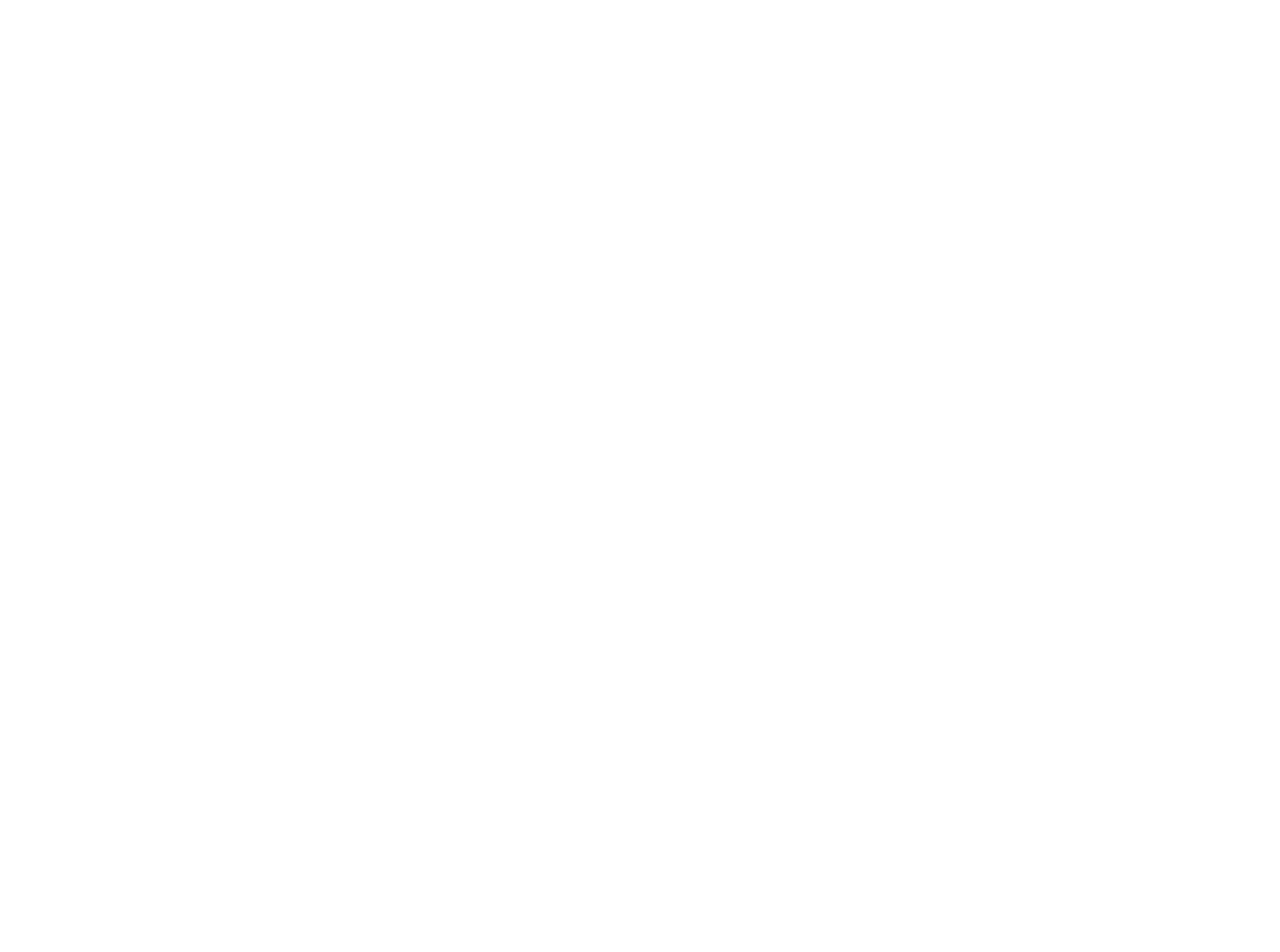
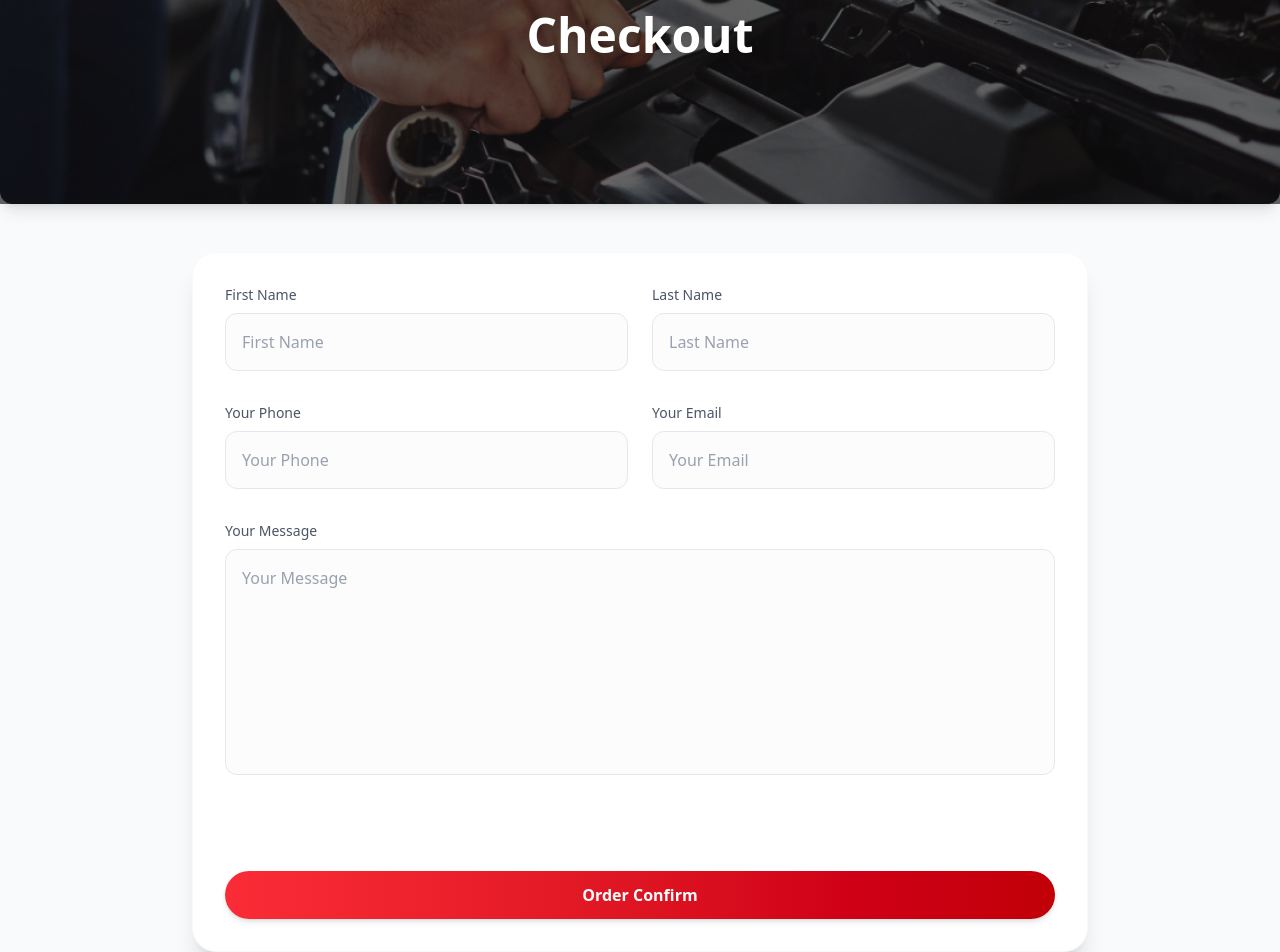
Before and after one commit to MirazZim/FixMyRide, a Next.js app: page /checkout/1 in a window 1280 px wide. Shown: the part 237-1189 px from the top of the page. Before the commit the page ends 800 px from the top, so only its background shows below. Built offline with nearby package versions, Linux system fonts and the light colour scheme; no server answers; the database is empty.

Commit message:
Created Designed CheckOut page

```diff
--- a/src/app/checkout/[id]/page.jsx
+++ b/src/app/checkout/[id]/page.jsx
@@ -1,12 +1,99 @@
-
+import Image from "next/image";
 
 export default async function CheckoutPage({ params }) {
     const p = await params;
     const res = await fetch(`http://localhost:3000/api/service/${p.id}`);
     const data = await res.json();
-  return (
-    <div>
-      {JSON.stringify(data)}
-    </div>
-  )
+
+    return (
+        <div className="bg-gray-50 min-h-screen">
+            {/* Banner Section */}
+            <section className="flex justify-center">
+                <figure className="mt-2 relative">
+                    <Image
+                        src={"/assets/images/checkout/checkout.png"}
+                        alt="banner"
+                        width={1350}
+                        height={200}
+                        className="rounded-xl shadow-lg"
+                    />
+                    <div className="absolute w-full h-full top-0 bg-black/60 flex justify-center items-center">
+                        <h1 className="text-5xl font-extrabold text-white drop-shadow-md">Checkout</h1>
+                    </div>
+                </figure>
+            </section>
+
+            {/* Form Section */}
+            <section className="flex justify-center mt-12">
+                <div className="bg-white p-8 rounded-3xl shadow-xl w-full max-w-4xl lg:w-[1140px] lg:h-[700px] border border-gray-100/50 backdrop-blur-sm">
+                    <form className="h-full flex flex-col justify-between">
+                        <div>
+                            <div className="flex gap-6 mb-8">
+                                <div className="flex-1">
+                                    <label className="block text-gray-600 text-sm font-medium mb-2">First Name</label>
+                                    <input
+                                        type="text"
+                                        placeholder="First Name"
+                                        className="w-full p-4 bg-gray-50/50 border border-gray-200 rounded-xl text-gray-800 placeholder-gray-400 focus:outline-none focus:ring-2 focus:ring-blue-400 focus:bg-white transition-all duration-300"
+                                        required
+                                    />
+                                </div>
+                                <div className="flex-1">
+                                    <label className="block text-gray-600 text-sm font-medium mb-2">Last Name</label>
+                                    <input
+                                        type="text"
+                                        placeholder="Last Name"
+                                        className="w-full p-4 bg-gray-50/50 border border-gray-200 rounded-xl text-gray-800 placeholder-gray-400 focus:outline-none focus:ring-2 focus:ring-blue-400 focus:bg-white transition-all duration-300"
+                                        required
+                                    />
+                                </div>
+                            </div>
+                            <div className="flex gap-6 mb-8">
+                                <div className="flex-1">
+                                    <label className="block text-gray-600 text-sm font-medium mb-2">Your Phone</label>
+                                    <input
+                                        type="tel"
+                                        placeholder="Your Phone"
+                                        className="w-full p-4 bg-gray-50/50 border border-gray-200 rounded-xl text-gray-800 placeholder-gray-400 focus:outline-none focus:ring-2 focus:ring-blue-400 focus:bg-white transition-all duration-300"
+                                        required
+                                    />
+                                </div>
+                                <div className="flex-1">
+                                    <label className="block text-gray-600 text-sm font-medium mb-2">Your Email</label>
+                                    <input
+                                        type="email"
+                                        placeholder="Your Email"
+                                        className="w-full p-4 bg-gray-50/50 border border-gray-200 rounded-xl text-gray-800 placeholder-gray-400 focus:outline-none focus:ring-2 focus:ring-blue-400 focus:bg-white transition-all duration-300"
+                                        required
+                                    />
+                                </div>
+                            </div>
+                            <div className="mb-8">
+                                <label className="block text-gray-600 text-sm font-medium mb-2">Your Message</label>
+                                <textarea
+                                    placeholder="Your Message"
+                                    rows="8"
+                                    className="w-full p-4 bg-gray-50/50 border border-gray-200 rounded-xl text-gray-800 placeholder-gray-400 focus:outline-none focus:ring-2 focus:ring-blue-400 focus:bg-white transition-all duration-300 resize-none"
+                                    required
+                                ></textarea>
+                            </div>
+                        </div>
+                        <button
+                            type="submit"
+                            className="bg-gradient-to-r from-red-500 to-red-700
+                                text-white font-semibold
+                                px-4 py-3
+                                rounded-full
+                                w-full
+                                shadow-md
+                                hover:from-red-600 hover:to-red-800
+                                transition duration-300"
+                        >
+                            Order Confirm
+                        </button>
+                    </form>
+                </div>
+            </section>
+        </div>
+    );
 }
--- a/src/app/services/[id]/page.jsx
+++ b/src/app/services/[id]/page.jsx
@@ -1,5 +1,3 @@
-import dbConnect, { collectionNamesObject } from '@/library/dbConnect/dbConnect';
-import { ObjectId } from 'mongodb';
 import Image from 'next/image';
 import Link from 'next/link';
 import React from 'react';
@@ -78,8 +76,34 @@
 
                 {/* Sidebar Section */}
                 <div className="p-6 bg-white rounded-xl shadow-md">
+
+
+                {/* Price and Checkout */}
+                <div className="bg-white p-6 rounded-xl shadow-lg border border-gray-200 text-center">
+                        <h2 className="text-3xl font-extrabold text-gray-800 mb-2">${data.price}</h2>
+                        <p className="text-sm text-gray-500 mb-4">Exclusive offer available for a limited time!</p>
+                                  <Link href={`/checkout/${data._id}`}>
+                            <button className="
+                                bg-gradient-to-r from-red-500 to-red-700
+                                text-white font-semibold
+                                px-4 py-3
+                                rounded-full
+                                w-full
+                                shadow-md
+                                hover:from-red-600 hover:to-red-800
+                                transition duration-300
+                            ">
+                                Proceed to Checkout
+                            </button>
+                        </Link>
+                    </div>
+
+
+
+
+
                     {/* Services List */}
-                    <div className="bg-white p-6 rounded-xl shadow-2xl border-gray-700 ">
+                    <div className="bg-white p-6 rounded-xl shadow-2xl border-gray-700 mt-6 ">
                         <h3 className="text-2xl font-extrabold text-gray-800 mb-4">Services</h3>
                         <ul className="space-y-3">
 
@@ -187,26 +211,7 @@
                         </div>
                     </div>
 
-                    {/* Price and Checkout */}
-                    <div className="bg-white p-6 rounded-xl shadow-lg border border-gray-200 text-center mt-6">
-                        <h2 className="text-3xl font-extrabold text-gray-800 mb-2">${data.price}</h2>
-                        <p className="text-sm text-gray-500 mb-4">Exclusive offer available for a limited time!</p>
 
-                        <Link href={`/checkout/${data._id}`}>
-                            <button className="
-                                bg-gradient-to-r from-red-500 to-red-700
-                                text-white font-semibold
-                                px-4 py-3
-                                rounded-full
-                                w-full
-                                shadow-md
-                                hover:from-red-600 hover:to-red-800
-                                transition duration-300
-                            ">
-                                Proceed to Checkout
-                            </button>
-                        </Link>
-                    </div>
                 </div>
             </div>
         </div>
```
